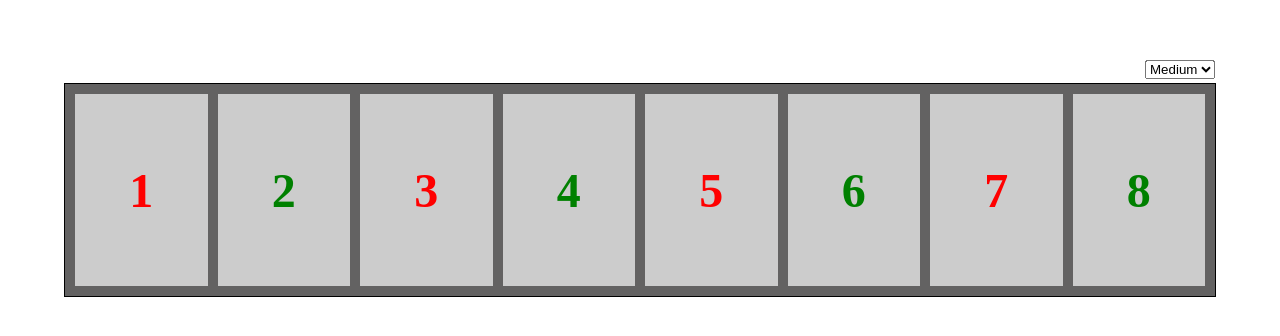
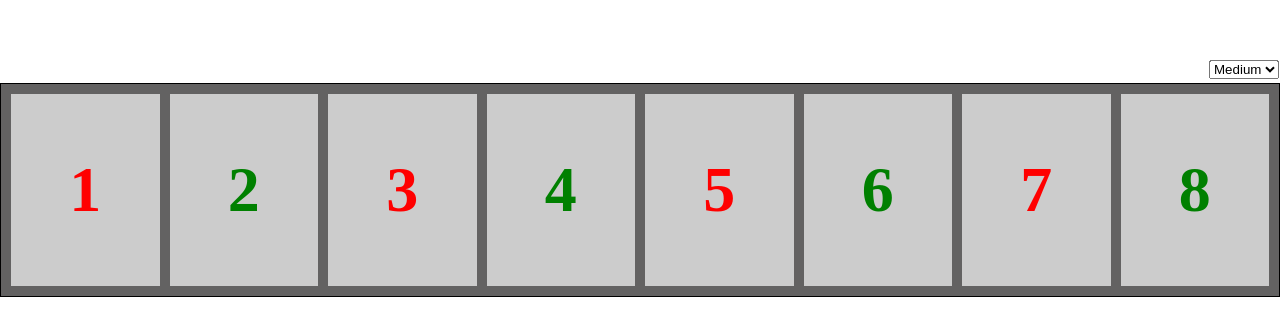
Before and after one commit to Secret333Boy/algorythms-labs, a React (Create React App) app in the folder src/Lab5/app/: page / in a window 1280 px wide. Shown: the part 210-546 px from the top of the page. Built offline with nearby package versions, Linux system fonts and the light colour scheme.

Commit message:
Scss minor fix

```diff
--- a/src/Lab5/app/src/TranspositionGame/Card/Card.scss
+++ b/src/Lab5/app/src/TranspositionGame/Card/Card.scss
@@ -14,7 +14,7 @@
   }
   h1 {
     user-select: none;
-    font-size: 3em;
+    font-size: 5vw;
     &.red {
       color: red;
     }
--- a/src/Lab5/app/src/TranspositionGame/TranspositionGame.scss
+++ b/src/Lab5/app/src/TranspositionGame/TranspositionGame.scss
@@ -1,5 +1,5 @@
 .TranspositionGame {
-  width: 90%;
+  width: 100%;
   display: flex;
   position: relative;
   justify-content: space-around;
```
